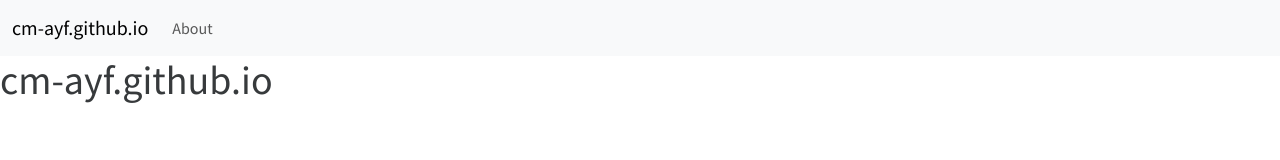
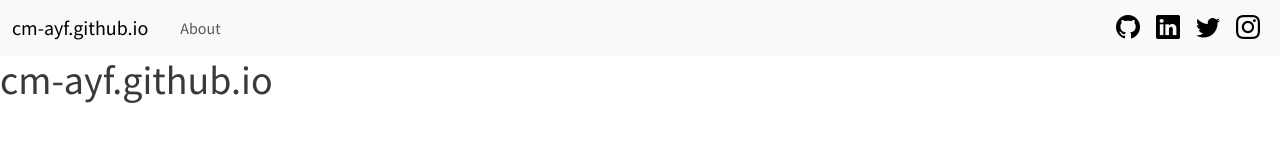
Before and after one commit to cm-ayf/cm-ayf.github.io, an Astro site: page / in a window 1280 px wide. Built offline with nearby package versions, Linux system fonts and the light colour scheme; Astro itself is replaced by a stand-in of ours.

Commit message:
add link icons

```diff
--- a/package.json
+++ b/package.json
@@ -11,6 +11,7 @@
   },
   "dependencies": {
     "astro": "^2.10.3",
+    "bootstrap-icons": "^1.10.5",
     "bootswatch": "^5.3.1"
   },
   "devDependencies": {
--- /dev/null
+++ b/src/components/Icon.astro
@@ -0,0 +1,24 @@
+---
+import "bootstrap-icons/font/bootstrap-icons.css";
+
+interface Props {
+  icon: string;
+  href: string;
+}
+
+const { icon, href } = Astro.props;
+---
+
+<a href={href}>
+  <i class:list={[`bi-${icon}`]}></i>
+</a>
+
+<style>
+  i {
+    font-size: 1.5rem;
+  }
+
+  i:not(:hover) {
+    color: black;
+  }
+</style>
--- a/src/components/NavBar.astro
+++ b/src/components/NavBar.astro
@@ -1,4 +1,5 @@
 ---
+import Icon from "./Icon.astro";
 export interface Props {
   brand: BaseNavItem;
   items: NavItem[];
@@ -26,7 +27,7 @@ const { brand, items } = Astro.props;
 <nav class="navbar navbar-expand-lg bg-light" data-bs-theme="light">
   <div class="container-fluid">
     <a class="navbar-brand" href={brand.href}>{brand.title}</a>
-    <div class="collapse navbar-collapse" id="navbarColor03">
+    <div class="collapse navbar-collapse">
       <ul class="navbar-nav me-auto">
         {
           items.map((item) =>
@@ -67,5 +68,28 @@ const { brand, items } = Astro.props;
         }
       </ul>
     </div>
+    <ul class="navbar-nav">
+      <li class="nav-item">
+        <Icon href="https://github.com/cm-ayf" icon="github" />
+      </li>
+      <li class="nav-item">
+        <Icon
+          href="https://www.linkedin.com/in/風多-岩田-14410a277/"
+          icon="linkedin"
+        />
+      </li>
+      <li class="nav-item">
+        <Icon href="https://twitter.com/cm_ayf" icon="twitter" />
+      </li>
+      <li class="nav-item">
+        <Icon href="https://instagram.com/cm_ayf" icon="instagram" />
+      </li>
+    </ul>
   </div>
 </nav>
+
+<style>
+  li.nav-item {
+    margin: 0 0.5rem;
+  }
+</style>
```
Also changed, not shown: 1 other file.
